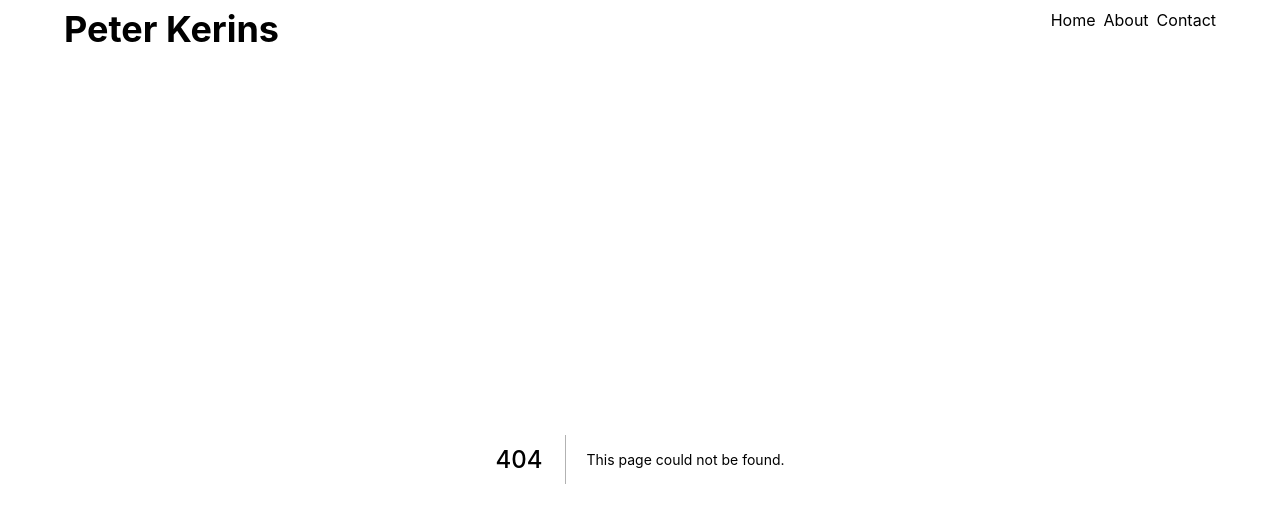
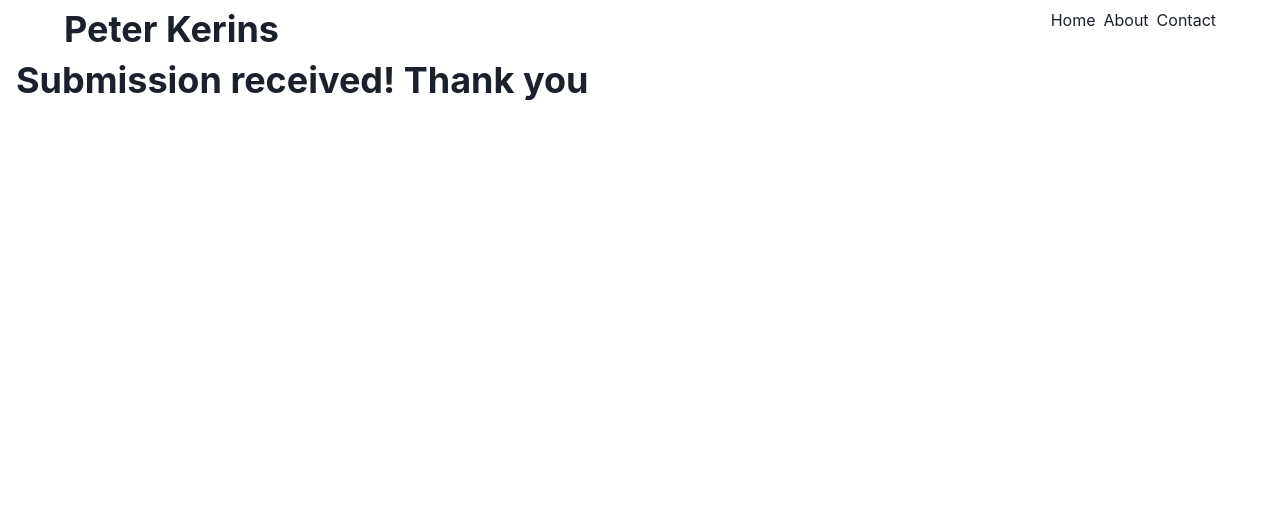
Before and after one commit to writes-of-spring/peterkerins.com, a Next.js app: page /form-success in a window 1280 px wide. Before the commit this address had no page. Shown: the top 506 px of the page. Built offline with nearby package versions, Linux system fonts and the light colour scheme.

Commit message:
form success redirect

```diff
--- /dev/null
+++ b/pages/form-success.tsx
@@ -0,0 +1,14 @@
+import { Box, Heading } from "@chakra-ui/react";
+import React from "react";
+
+interface Props {}
+
+const FormSuccess = (props: Props) => {
+  return (
+    <Box>
+      <Heading>Submission received! Thank you</Heading>
+    </Box>
+  );
+};
+
+export default FormSuccess;
```
Also changed, not shown: Components/ContactForm.tsx (+6 -1 lines).
